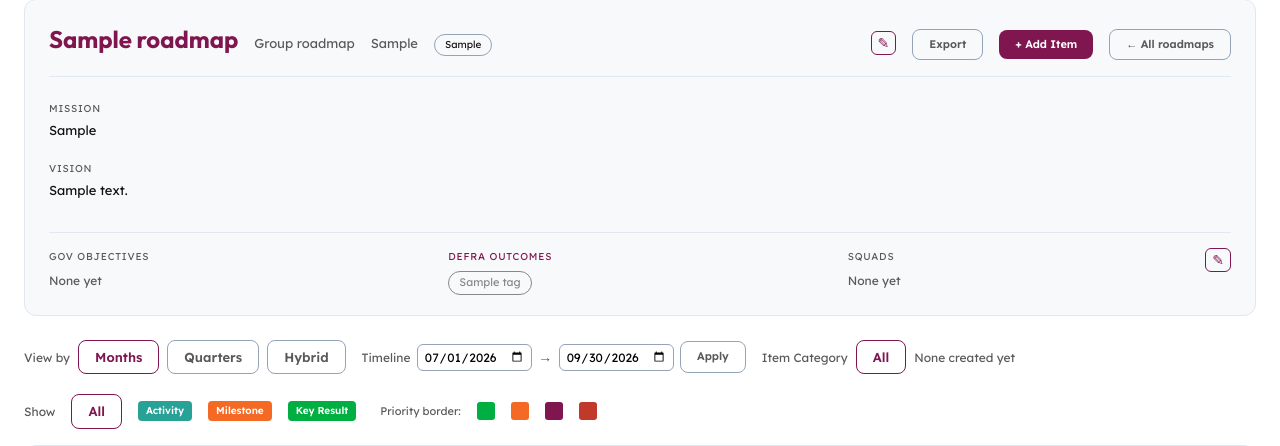
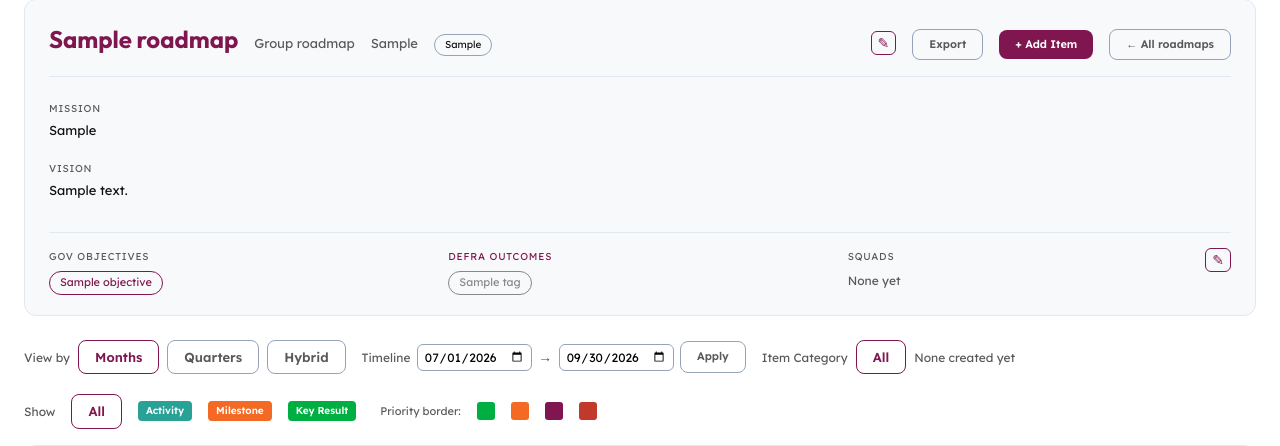
Before and after one commit to DEFRA/pm-roadmap, a Django app: page /1/ in a window 1280 px wide. Shown: the part 81-527 px from the top of the page. Run offline with Django 5.2, Linux system fonts and the light colour scheme; tables that the repository leaves empty hold one stand-in row (values such as "Sample post"); data that the repository does not hold is empty; some libraries are stand-ins or nearby versions.

Commit message:
Show synced objectives in the roadmap header; open objective view from a KR bar
Replicates myproduct.pro's roadmap↔OKR wiring:

- The header "Objectives" pills now list the objective entities on the roadmap
  (from synced sets + directly-linked objectives), each a link to the objective
  + key results view (objective_edit), with the set name and KR count in the
  tooltip. Falls back to the old objective tags when there are no entities.
  Context gains applied_sets / standalone_objectives / has_roadmap_objectives.
- Key result bars on the timeline are now links to their objective's view
  (objective_edit via bar.kr_objective_id) and show the progress % in the label,
  matching mpp — clicking a KR opens its objective and key results.

Tests (RoadmapObjectiveHeaderTests): synced objective appears in the header +
context and links to objective_edit; KR bar links to the objective view. Full
suite: 116.

Co-Authored-By: Claude Opus 4.8 <noreply@anthropic.com>

```diff
--- a/roadmap/templates/roadmap/roadmap_detail.html
+++ b/roadmap/templates/roadmap/roadmap_detail.html
@@ -63,11 +63,26 @@
             {{ objective_label }}
           </a>
           <div class="roadmap-header__pills">
-            {% for tag in roadmap_objective_tags %}
-              <button type="button" class="tag-pill tag-pill--clickable" style="border-color:{{ tag.colour }}; color:{{ tag.colour }};" @click="openTagModal({{ tag.pk }})">{{ tag.name }}</button>
-            {% empty %}
-              <span style="font-size:12px; color:var(--text-muted);">None yet</span>
-            {% endfor %}
+            {% if has_roadmap_objectives %}
+              {% for set in applied_sets %}
+                {% for objective in set.objectives.all %}
+                  <a href="{% url 'roadmap:objective_edit' objective.pk %}" class="tag-pill tag-pill--clickable"
+                     style="border-color:var(--accent-gold); color:var(--accent-gold); text-decoration:none;"
+                     title="{{ set.name }} · {{ objective.key_results.count }} key result{{ objective.key_results.count|pluralize }}">{{ objective.title }}</a>
+                {% endfor %}
+              {% endfor %}
+              {% for objective in standalone_objectives %}
+                <a href="{% url 'roadmap:objective_edit' objective.pk %}" class="tag-pill tag-pill--clickable"
+                   style="border-color:var(--accent-gold); color:var(--accent-gold); text-decoration:none;"
+                   title="{{ objective.key_results.count }} key result{{ objective.key_results.count|pluralize }}">{{ objective.title }}</a>
+              {% endfor %}
+            {% else %}
+              {% for tag in roadmap_objective_tags %}
+                <button type="button" class="tag-pill tag-pill--clickable" style="border-color:{{ tag.colour }}; color:{{ tag.colour }};" @click="openTagModal({{ tag.pk }})">{{ tag.name }}</button>
+              {% empty %}
+                <span style="font-size:12px; color:var(--text-muted);">None yet</span>
+              {% endfor %}
+            {% endif %}
           </div>
         </div>
 
@@ -237,9 +252,9 @@
             <div class="gantt-bar gantt-bar--metric" style="left:{{ bar.left_pct }}%; width:{{ bar.width_pct }}%; top: calc(var(--gantt-track-pad) + {{ bar.row }} * (var(--gantt-row-height) + 4px));"
                  @click="openModal({{ bar.item.pk }})" title="{{ bar.item.title }}"><span class="gantt-bar__label">{{ bar.item.title }}</span></div>
             {% else %}
-            {# Key result synced from an objective set — spans the set period, read-only here #}
-            <div class="gantt-bar gantt-bar--metric gantt-bar--kr" style="left:{{ bar.left_pct }}%; width:{{ bar.width_pct }}%; top: calc(var(--gantt-track-pad) + {{ bar.row }} * (var(--gantt-row-height) + 4px));"
-                 title="{{ bar.kr_title }} — {{ bar.kr_progress }}% to target"><span class="gantt-bar__label">{{ bar.kr_title }}</span></div>
+            {# Key result synced from an objective set — opens the objective + key results view #}
+            <a href="{% url 'roadmap:objective_edit' bar.kr_objective_id %}" class="gantt-bar gantt-bar--metric gantt-bar--kr" style="left:{{ bar.left_pct }}%; width:{{ bar.width_pct }}%; top: calc(var(--gantt-track-pad) + {{ bar.row }} * (var(--gantt-row-height) + 4px)); text-decoration:none;"
+                 title="{{ bar.kr_title }} — {{ bar.kr_progress }}% to target · open objective"><span class="gantt-bar__label">{{ bar.kr_title }} · {{ bar.kr_progress }}%</span></a>
             {% endif %}
           {% endfor %}
           {% if not track.bars %}<span style="position:absolute; left:8px; top:50%; transform:translateY(-50%); font-size:10px; color:var(--text-muted); opacity:.5;">—</span>{% endif %}
--- a/roadmap/views.py
+++ b/roadmap/views.py
@@ -100,9 +100,10 @@ def roadmap_detail(request, pk):
     range_max = _shift_years(today, 10)
 
     from . import access
+    applied_sets = list(access.applied_objective_sets(roadmap))
     dated_items = [i for i in items if i.start_date and i.end_date]
     end_candidates = [i.end_date for i in dated_items]
-    end_candidates += [s.end_date for s in access.applied_objective_sets(roadmap) if s.end_date]
+    end_candidates += [s.end_date for s in applied_sets if s.end_date]
 
     default_start = _quarter_start(today)
     default_end = _quarter_end(max(end_candidates)) if end_candidates \
@@ -195,6 +196,13 @@ def roadmap_detail(request, pk):
     org_pool = Tag.objects.filter(tag_type=Tag.ORGANISATION, roadmap=roadmap)
     category_pool = Tag.objects.filter(tag_type=Tag.CATEGORY, roadmap__isnull=True)
 
+    # Objective entities on this roadmap (synced sets + directly-linked), for the
+    # header "Objectives" pills. Falls back to objective tags when there are none.
+    _direct_objectives = list(roadmap.objectives.prefetch_related('key_results'))
+    _set_objective_ids = {o.pk for s in applied_sets for o in s.objectives.all()}
+    standalone_objectives = [o for o in _direct_objectives if o.pk not in _set_objective_ids]
+    has_roadmap_objectives = bool(applied_sets or standalone_objectives)
+
     def tag_min(t):
         return {'id': t.pk, 'name': t.name, 'colour': t.colour, 'tag_type': t.tag_type}
 
@@ -237,6 +245,10 @@ def roadmap_detail(request, pk):
         'last_visible_track': last_visible_track,
         'show_parking': show_parking,
         'custom_range': bool(custom_start or custom_end),
+        # Header "Objectives" pills sourced from the objective entities on the roadmap.
+        'applied_sets': applied_sets,
+        'standalone_objectives': standalone_objectives,
+        'has_roadmap_objectives': has_roadmap_objectives,
         # Date-window filter (values + selectable range for the toolbar inputs)
         'range_start_iso': timeline_start.isoformat(),
         'range_end_iso': timeline_end.isoformat(),
@@ -586,6 +598,7 @@ def _kr_bar(kr, obj_set, columns, total_v):
     if bar is None:
         return None  # set has no timeframe — the key result can't be placed
     return {'kr_title': kr.title, 'kr_id': kr.pk, 'kr_progress': kr.progress,
+            'kr_objective_id': kr.objective_id,
             'left_pct': bar['left_pct'], 'width_pct': bar['width_pct']}
 
 
```
Also changed, not shown: roadmap/tests/test_okr_migration.py (+35 -0 lines).
